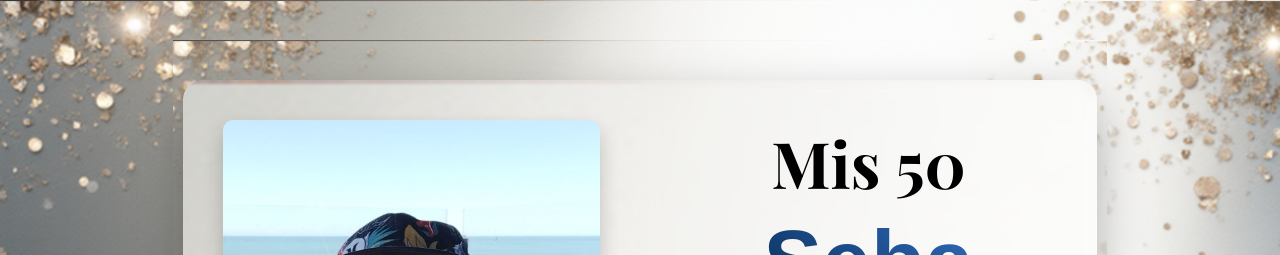
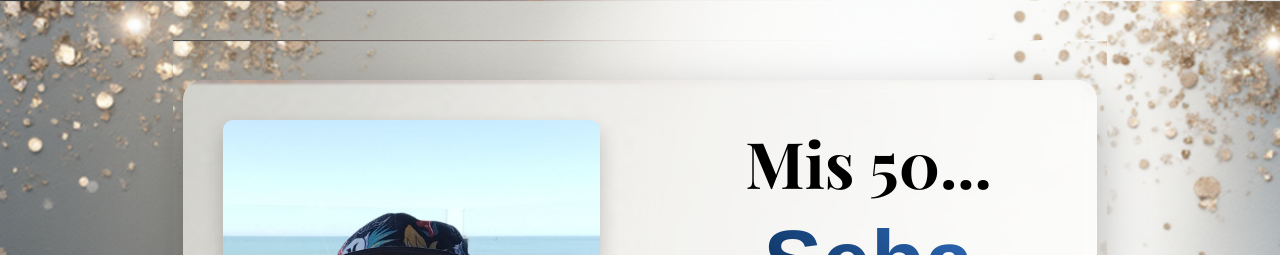
Before and after one commit to sebamarinier/tarjetadigital.github.io, a plain HTML site: page index.html in a window 1280 px wide. Shown: the top 255 px of the page. Drawn offline with nearby package versions, Linux system fonts and the light colour scheme.

Commit message:
Update index.html

```diff
--- a/index.html
+++ b/index.html
@@ -3,7 +3,7 @@
 <head>
     <meta charset="UTF-8">
     <meta name="viewport" content="width=device-width, initial-scale=1.0">
-    <title>Invitación Mis 50 - Seba Marinier</title>
+    <title>Invitación Mis 50 - Seba</title>
     <link href="https://fonts.googleapis.com/css2?family=Playfair+Display:wght@700&family=Roboto:wght@300;400&display=swap" rel="stylesheet">
     <link rel="stylesheet" href="style.css">
 </head>
@@ -16,7 +16,7 @@
                 <img src="img/Seba_Playa_50.jpeg" alt="Seba">
             </div>
             <div class="column-text">
-                <h1>Mis 50</h1>
+                <h1>Mis 50...</h1>
                 <h2>Seba</h2>
                 <div class="column-text">
                     <p><strong>14 de Marzo de 2026 | 21:30</strong></p>
```
